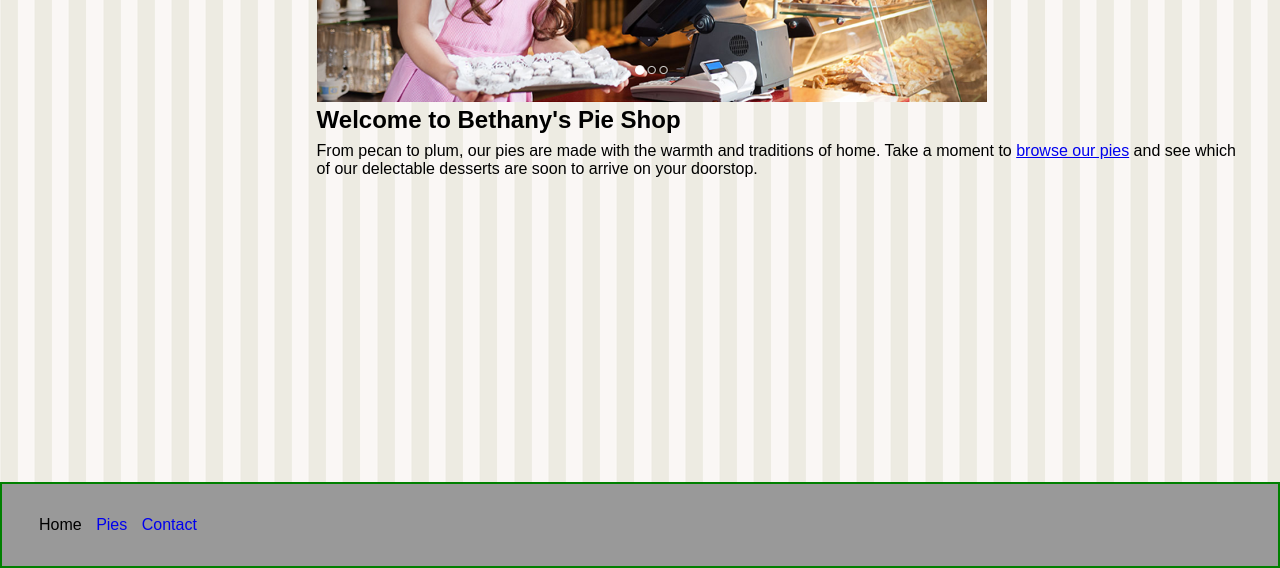
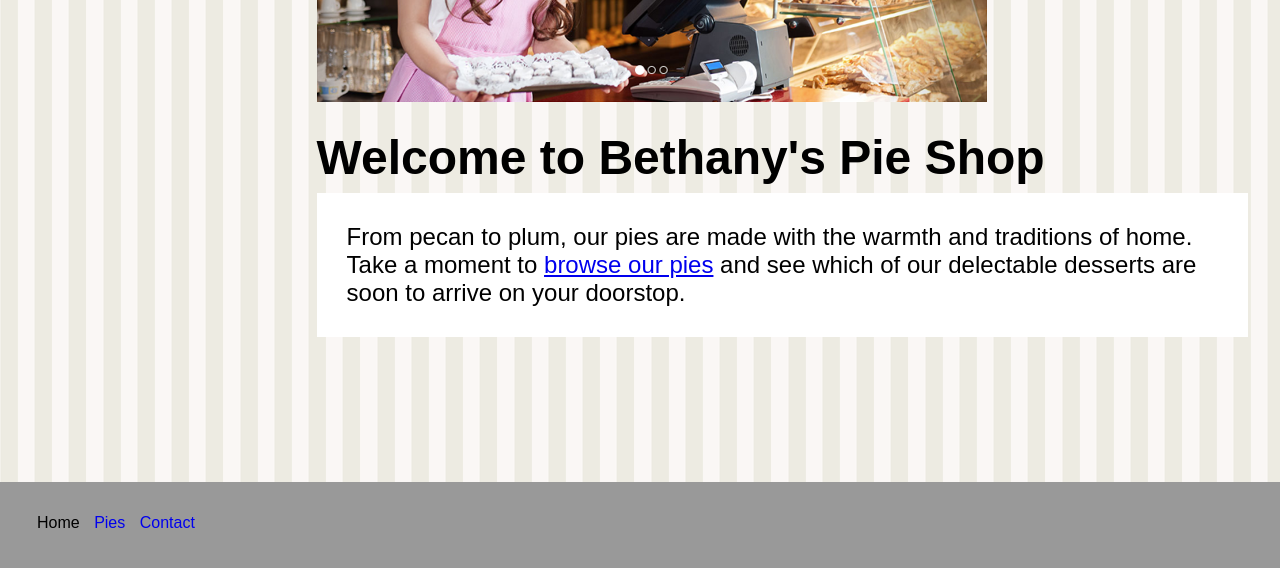
Before and after one commit to atweedTechtonic/professional-development, a website built with Parcel: page pluralsight-html-css-javascript/pie-shop-project/src/html/index.html in a window 1280 px wide. Shown: the part 294-862 px from the top of the page. Built offline with nearby package versions, Linux system fonts and the light colour scheme.

Commit message:
add-some-styling-to-main-content-of-homepage

```diff
--- a/pluralsight-html-css-javascript/pie-shop-project/src/css/index.scss
+++ b/pluralsight-html-css-javascript/pie-shop-project/src/css/index.scss
@@ -72,11 +72,26 @@ header {
 .cta {
   padding: 2em;
   width: 75%; // keeps content from stretching to far across page
+
+  &__title {
+    font-size: 3em;
+    margin-top: 0.5em;
+  }
+
+  &__img {
+    max-width: 100%; // 100% of the container (.cta)
+  }
+
+  &__desc {
+    background-color: #fff;
+    font-size: 1.5em;
+    padding: 30px;
+
+  }
 }
 
 .footer {
   padding: 2em;
-  border: 2px solid green;
 }
 
 @media only screen and (min-width: 768px) {
```
Also changed, not shown: pluralsight-html-css-javascript/pie-shop-project/src/css/index.css, 1 other file.
